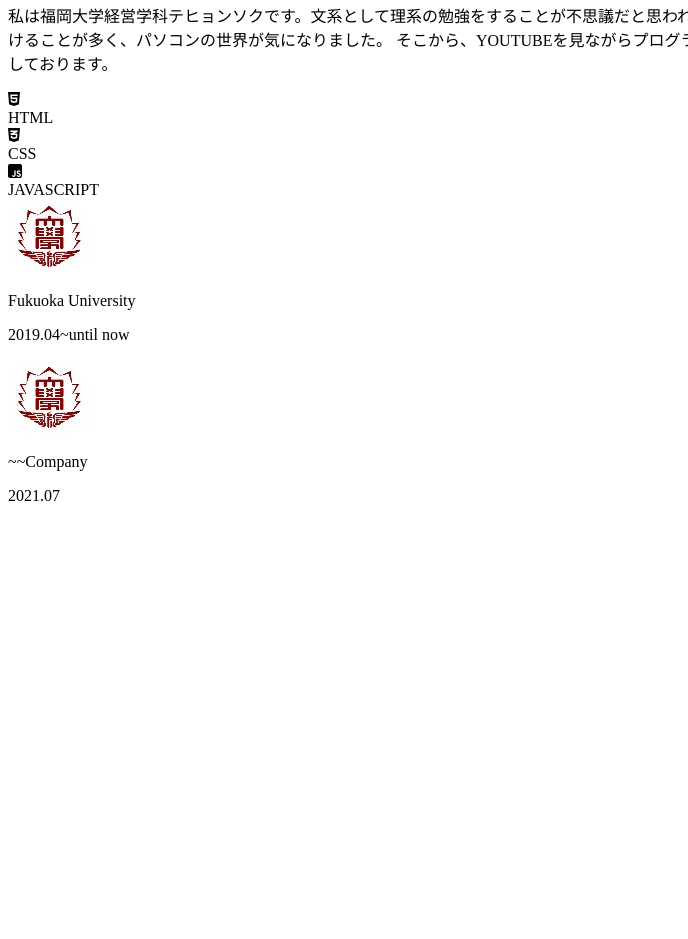
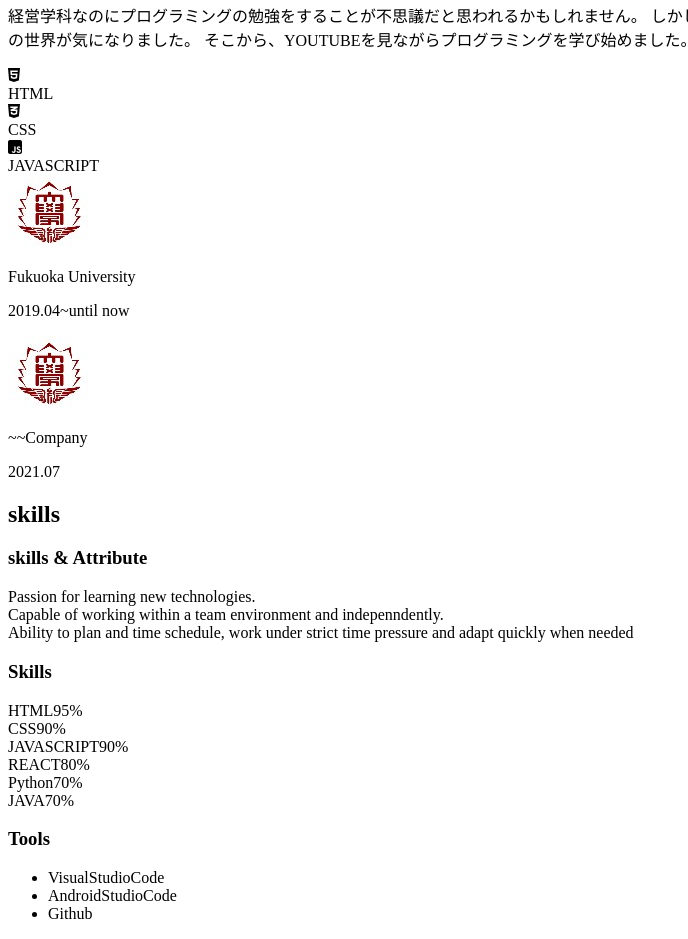
Before and after one commit to ezdar2743/portfolio, a plain HTML site: page index.html in a window 1280 px wide. Shown: the part 1306-2245 px from the top of the page, without its empty margins (0-688 px from the left). Before the commit the page ends 1827 px from the top, so only its background shows below. Drawn offline with Linux system fonts and the light colour scheme.

Commit message:
HTML Skills

```diff
--- a/index.html
+++ b/index.html
@@ -46,9 +46,9 @@
     <!-- About -->
     <section id="about">
         <h1>About me</h1>
-        <p>私は福岡大学経営学科テヒョンソクです。文系として理系の勉強をすることが不思議だと思われるかもしれません。
-            しかし、コロナの影響で学校を行かずパソコンで授業を受けることが多く、パソコンの世界が気になりました。
-            そこから、YOUTUBEを見ながらプログラミングを始めました。今は学校の授業がない時間にはプログラミングの勉強をしております。
+        <p> 経営学科なのにプログラミングの勉強をすることが不思議だと思われるかもしれません。
+            しかし、コロナの影響で学校へ行かずパソコンで授業を受けることが多く、パソコンの世界が気になりました。
+            そこから、YOUTUBEを見ながらプログラミングを学び始めました。今は学校の授業がない時間にはプログラミングの勉強をしています。
         </p>
         <div class="about__majors">
 
@@ -84,7 +84,76 @@
         </div>
     </section>
     <!-- Skills -->
-    <section id="skills"></section>
+    <section id="skills">
+        <h1>skills</h1>
+        <h3>skills & Attribute</h3>
+        <p>Passion for learning new technologies.<br>
+            Capable of working within a team environment and indepenndently.<br>
+            Ability to plan and time schedule, work under strict time pressure and adapt quickly when needed</p>
+        <div class="skillset">
+            <div class="skliiset__left">
+                <h3 class="skillset__title">Skills</h3>
+                <div class="language">
+                    <div class="language_name">
+                        <span>HTML</span><span>95%</span>
+                    </div>
+                    <div class="skill_bar">
+                        <div class="skill__value" style="width: 95%;"></div>
+                    </div>
+                <div class="language">
+                    <div class="language_name">
+                        <span>CSS</span><span>90%</span>
+                    </div>
+                    <div class="skill_bar">
+                        <div class="skill__value" style="width: 90%;"></div>
+                <div class="language">
+                    <div class="language_name">
+                        <span>JAVASCRIPT</span><span>90%</span>
+                    </div>
+                    <div class="skill_bar">
+                        <div class="skill__value" style="width: 90%;"></div>
+                    </div>
+                <div class="language">
+                    <div class="language_name">
+                        <span>REACT</span><span>80%</span>
+                    </div>
+                    <div class="skill_bar">
+                        <div class="skill__value" style="width: 85%;"></div>
+                    </div>
+                    <div class="language">
+                        <div class="language_name">
+                            <span>Python</span><span>70%</span>
+                        </div>
+                        <div class="skill_bar">
+                            <div class="skill__value" style="width: 70%;"></div>
+                        </div>
+                        <div class="language">
+                            <div class="language_name">
+                                <span>JAVA</span><span>70%</span>
+                            </div>
+                            <div class="skill_bar" style="width: 70%;">
+                                <div class="skill__value"></div>
+                            </div>
+
+                </div>
+
+                </div>
+            </div>
+
+            <div class="skillset__right">
+                <div class="tools">
+                    <h3 class="skillset__title">Tools</h3>
+                    <ul class="tools__list">
+                        <li><span>VisualStudioCode</span></li>
+                        <li><span>AndroidStudioCode</span></li>
+                        <li><span>Github</span></li>
+
+                    </ul>
+                </div>
+
+            </div>
+        </div>
+    </section>
     <!-- Work -->
     <section id="work"></section>
     <!-- Testimonials -->
```
